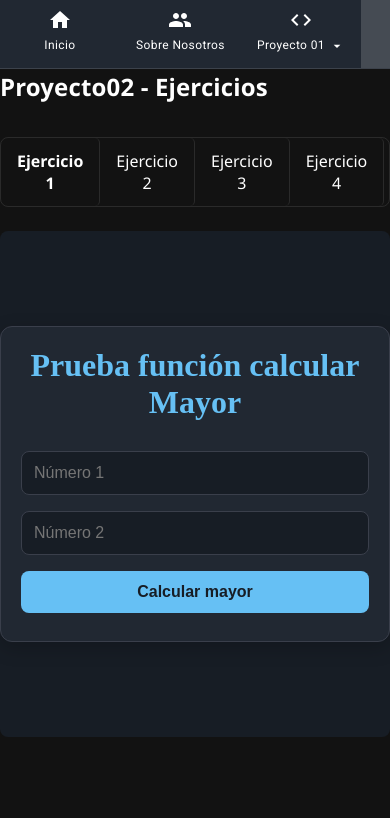
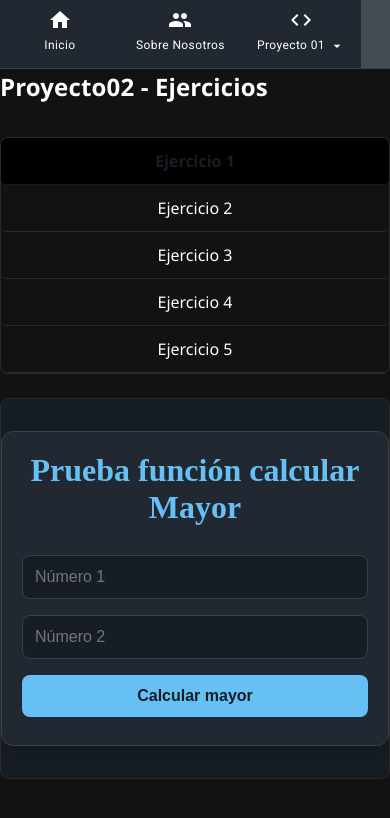
Before and after one commit to Lautaro-Espinosa015/Hub-Proyectos-Grupo2-FPW, a React (Vite) app in the folder client/: page /proyecto2 in a window 390 px wide. Shown: the top 818 px of the page. Built offline with nearby package versions, Linux system fonts and the light colour scheme.

Commit message:
feat/Cambios-Menores       Cussi_Walter

```diff
--- a/client/src/assets/Css/Proyecto2.css
+++ b/client/src/assets/Css/Proyecto2.css
@@ -1,4 +1,13 @@
 /* Estilos para el contenedor de Proyecto 2 */
+.proyecto2-container {
+  display: flex;
+  flex-direction: column;
+  /* Usamos calc() para restar la altura de la cabecera y el padding.
+     Esto le da una altura fija y predecible al contenedor,
+     solucionando el problema del iframe recortado. */
+  height: calc(100vh - 70px - 4rem); /* 100vh - header_height - page-content_padding */
+}
+
 .proyecto2-container h2 {
   color: var(--text-primary);
   border-bottom: 2px solid var(--link-color);
@@ -33,21 +42,24 @@
   border-right: none;
 }
 
-.ejercicio-tab:hover {
+.ejercicio-tab:hover,
+.ejercicio-tab:focus-visible { /* Mejora de accesibilidad para teclado */
   background-color: rgba(255, 255, 255, 0.05);
   color: var(--text-primary);
+  outline: none; /* Quitamos el outline por defecto para poner uno custom si se quiere */
 }
 
 .ejercicio-tab.active {
-  background-color: var(--link-color);
-  color: var(--main-bg-dark);
+  background-color: var(--primary-color, #66c0f4); /* Usamos el azul primario */
+  color: var(--bg-color, #171d25); /* Texto oscuro para contraste */
   font-weight: 700;
 }
 
 .iframe-container {
   border-radius: 8px;
   overflow: hidden; /* Asegura que el iframe respete el borde redondeado */
-  height: 60vh; /* Altura relativa a la ventana */
+  flex-grow: 1; /* Hace que el contenedor del iframe ocupe el espacio restante */
+  border: 1px solid rgba(255, 255, 255, 0.1); /* Borde sutil para consistencia */
 }
 
 .iframe-container iframe {
@@ -55,3 +67,14 @@
   height: 100%;
   border: none;
 }
+
+/* --- Media Query para Responsividad --- */
+@media (max-width: 768px) {
+  .ejercicios-nav {
+    flex-direction: column; /* Apila los botones verticalmente */
+  }
+  .ejercicio-tab {
+    border-right: none;
+    border-bottom: 1px solid rgba(255, 255, 255, 0.1);
+  }
+}
--- a/client/src/assets/Pages/Games.jsx
+++ b/client/src/assets/Pages/Games.jsx
@@ -1,7 +1,7 @@
 import React from "react";
 import JuegoEstrella from "../components/Proyecto5/JuegoEstrella";
 import JuegoVerbosD from "../components/JuegoVerbosD";
-import MatchingGame from "../components/MatchingGame";
+//import MatchingGame from "../components/MatchingGame";
 
 
 export default function Games() {
@@ -11,7 +11,7 @@ export default function Games() {
       <div style={{ marginTop: 16 }}>
        <JuegoEstrella />
        <JuegoVerbosD/>
-       <MatchingGame />
+
       </div>
     </div>
   );
```
Also changed, not shown: package.json (deleted, +0 -13 lines), 2 other files (tests, documents, lock files or other folders).
